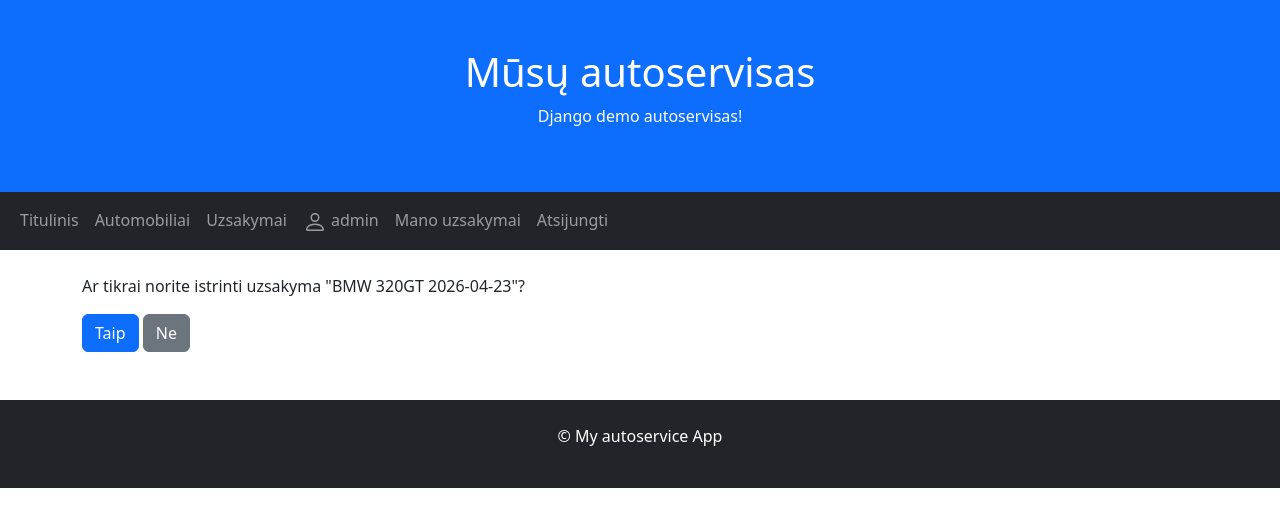
After one commit to edenas/autoservisas_v3, a Django app: page /orders/3/delete in a window 1280 px wide. The commit adds this page. Shown: the top 527 px of the page. Run offline with Django 5.2, Linux system fonts and the light colour scheme; a user stored in the database is signed in; data comes from the database, SQL or seed files in the repository; both versions use the stored data as it was after the commit.

Commit message:
leidzia vartotojui frontende istrinti savo uzsakyma + padaryta kad tik kad tiktas vartotojas kurio uzsakymas padarytas ir mato "redaguoti" ir "istrinti" butonus

```diff
--- a/mysite/autoservice/templates/order.html
+++ b/mysite/autoservice/templates/order.html
@@ -7,9 +7,12 @@
 <p>Klientas: {{ order.client }}</p>
 <p>Busena: {{ order.get_status_display }}</p>
 
+{% if order.client == user %}
 <div class="mb-4">
     <a class="btn btn-warning" href="{% url 'orders_update' order.pk %}">Redaguoti</a>
+    <a class="btn btn-danger" href="{% url 'orders_delete' order.pk %}">Istrinti</a>
 </div>
+{% endif %}
 
 <table class="table table-bordered">
     <thead>
--- /dev/null
+++ b/mysite/autoservice/templates/orders_delete.html
@@ -0,0 +1,10 @@
+{% extends 'base.html' %}
+{% block title %}Uzsakymo trynimas{% endblock %}
+{% block content %}
+<p>Ar tikrai norite istrinti uzsakyma "{{ order }}"?</p>
+<form method="post">
+    {% csrf_token %}
+    <button class="btn btn-primary" type="submit">Taip</button>
+    <a class="btn btn-secondary" href="{% url 'order' order.pk %}">Ne</a>
+</form>
+{% endblock %}
--- a/mysite/autoservice/urls.py
+++ b/mysite/autoservice/urls.py
@@ -10,4 +10,5 @@ urlpatterns = [
     path('myorders/', views.UserOrderListView.as_view(), name='userorders'),
     path('orders/create/', views.OrderCreateView.as_view(), name='order_create'),
     path('orders/<int:pk>/update', views.OrderUpdateView.as_view(), name='orders_update'),
+    path('orders/<int:pk>/delete', views.OrderDeleteView.as_view(), name='orders_delete'),
 ]
--- a/mysite/autoservice/views.py
+++ b/mysite/autoservice/views.py
@@ -70,3 +70,12 @@ class OrderUpdateView(LoginRequiredMixin, UserPassesTestMixin, generic.UpdateVie
 
     def test_func(self):
         return self.get_object().client == self.request.user
+
+class OrderDeleteView(LoginRequiredMixin, UserPassesTestMixin, generic.DeleteView):
+    model = Order
+    template_name = "orders_delete.html"
+    context_object_name = "order"
+    success_url = reverse_lazy('userorders')
+
+    def test_func(self):
+        return self.get_object().client == self.request.user
```
Also changed, not shown: mysite/db.sqlite3.
